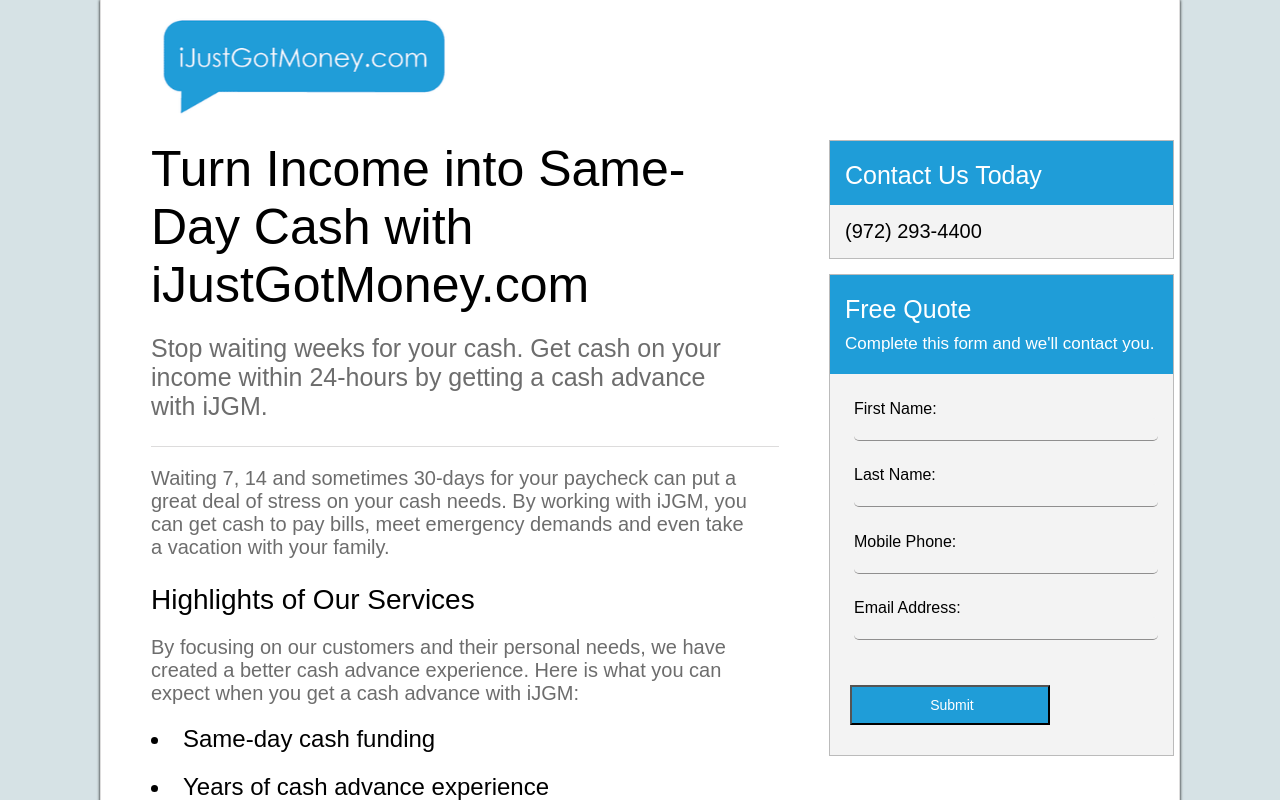
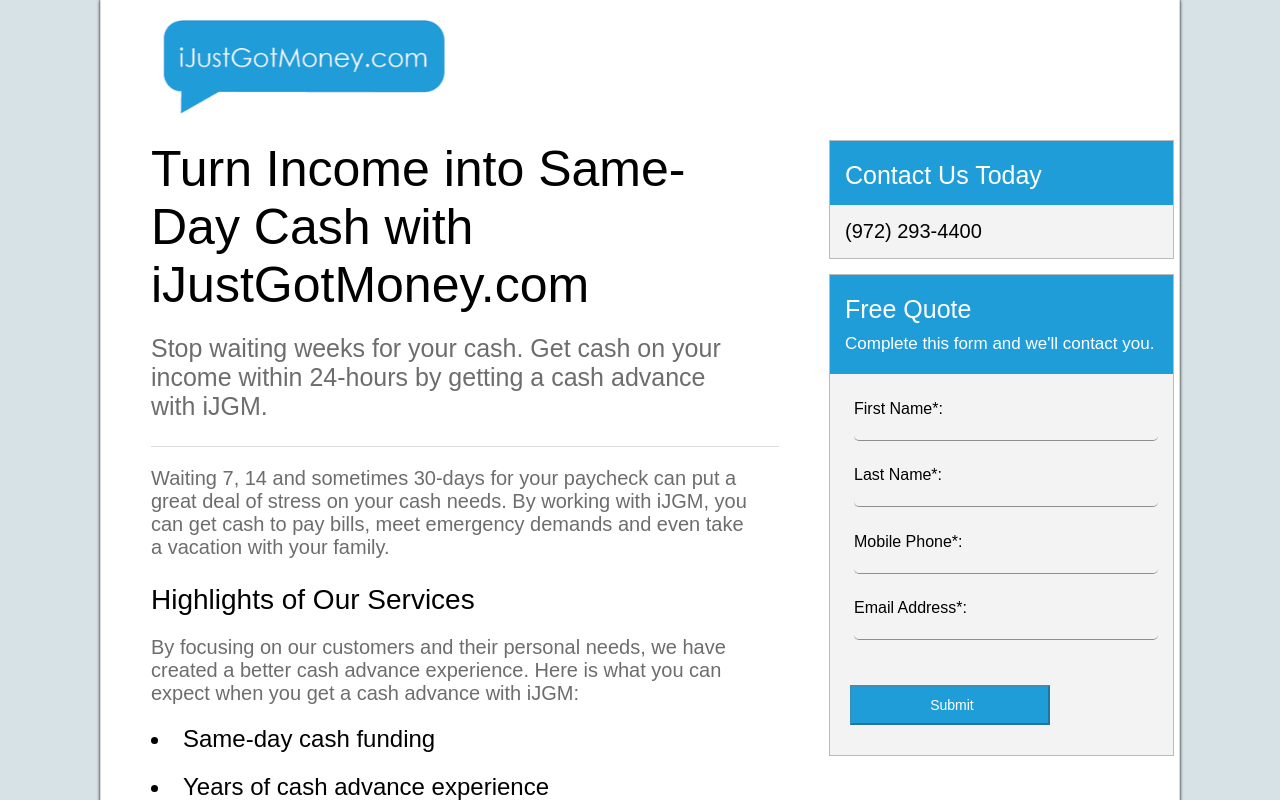
Before and after one commit to acrest/ijustgotmoney, an Angular app: page / in a window 1280 px wide. Built offline with nearby package versions, Linux system fonts and the light colour scheme.

Commit message:
form validation

```diff
--- a/package.json
+++ b/package.json
@@ -8,8 +8,8 @@
     "build": "ng build --prod",
     "test": "ng test",
     "lint": "ng lint",
-	"e2e": "ng e2e",
-	"deploy": "ng build --prod --output-path docs --base-href ijustgotmoney"
+    "e2e": "ng e2e",
+    "deploy": "ng build --prod --output-path docs --base-href ijustgotmoney"
   },
   "private": true,
   "dependencies": {
@@ -22,6 +22,7 @@
     "@angular/platform-browser": "6.1.2",
     "@angular/platform-browser-dynamic": "6.1.2",
     "@angular/router": "6.1.2",
+    "@angular/material": "^6.0.1",
     "core-js": "2.5.3",
     "rxjs": "6.2.2",
     "zone.js": "0.8.26"
--- a/src/app/app.module.ts
+++ b/src/app/app.module.ts
@@ -1,6 +1,6 @@
 import { BrowserModule } from "@angular/platform-browser";
 import { NgModule } from "@angular/core";
-
+import { FormsModule, ReactiveFormsModule }   from "@angular/forms";
 
 import { AppComponent } from "./app.component";
 
@@ -13,7 +13,9 @@
 		LandingPage
 	],
 	imports: [
-		BrowserModule
+		BrowserModule,
+		FormsModule,
+		ReactiveFormsModule
 	],
 	providers: [],
 	bootstrap: [AppComponent]
--- a/src/components/landing-page/landing-page.html
+++ b/src/components/landing-page/landing-page.html
@@ -69,7 +69,7 @@
 			</div>
 		</div>
 
-		<form class="gform pure-form pure-form-stacked" method="POST" data-email="info@ijustgotmoney.com"
+		<form #contactForm="ngForm" class="gform pure-form pure-form-stacked" method="POST" data-email="info@ijustgotmoney.com"
 		action="https://script.google.com/macros/s/AKfycbyiVjVcy7OVR27xI9kKo1vQ4F56dtTe0q1IKiCmI7L3-CwbRAuI/exec">
 			<div id="form" class="form">
 				<div *ngIf="isLarge" class="form-top">
@@ -93,24 +93,27 @@
 					</div>
 					<ng-container>
 						<fieldset>
-							<label class="field-name" for="first-name">First Name: </label>
-							<input id="first-name" name="first-name"/>
+							<label class="field-name" for="first-name">First Name*: </label>
+							<input (input)="onFirstNameChange()" [(ngModel)]="firstNameInput" #firstName="ngModel" id="first-name" name="first-name" minlength="1" [class.invalid]="!validFirstName && firstNameChanged"/>
 						</fieldset>
 						<fieldset>
-							<label class="field-name" for="last-name">Last Name:</label>
-							<input id="last-name" name="last-name"/>
+							<label class="field-name" for="last-name">Last Name*:</label>
+							<input (input)="onLastNameChange()" [(ngModel)]="lastNameInput" #lastName="ngModel" id="last-name" name="last-name" minlength="1" [class.invalid]="!validLastName && lastNameChanged"/>
 						</fieldset>
 						<fieldset>
-							<label class="field-name" for="phone">Mobile Phone:</label>
-							<input id="phone" name="phone"/>
+							<label class="field-name" for="phone">Mobile Phone*:</label>
+							<input (input)="onMobileChange()" [(ngModel)]="mobilePhone" #phone="ngModel" id="phone" name="phone" pattern="^(\+\d{1,2}\s)?\(?\d{3}\)?[\s.-]?\d{3}[\s.-]?\d{4}$" [class.invalid]="!validMobilePhone && mobilePhoneChanged"/>
 						</fieldset>
 						<fieldset>
-							<label class="field-name" for="email">Email Address:</label>
-							<input type="text" id="email" name="email"/>
+							<label class="field-name" for="email">Email Address*:</label>
+							<input (input)="onEmailChange()" [(ngModel)]="emailAddress" #email="ngModel" type="email" id="email" name="email" email pattern="[a-z0-9._%+-]+@[a-z0-9.-]+\.[a-z]{2,3}$" [class.invalid]="!validEmailAddress && emailAddressChanged"/>
 						</fieldset>
-						<button (click)="submit()">
+						<button (click)="submit()" [disabled]="!contactForm.dirty || !canSubmit">
 							<i class="fa fa-paper-plane"></i>&nbsp;Submit
 						</button>
+						<div *ngIf="showIncompleteMessage" class="invalid-field-warning">
+							*Please correct invalid fields
+						</div>
 					</ng-container>
 				</div>
 			</div>
--- a/src/components/landing-page/landing-page.scss
+++ b/src/components/landing-page/landing-page.scss
@@ -203,6 +203,9 @@
 						border-right: none;
 						border-radius: 5px;
 						border-bottom: 1px solid #8f8e8e;
+						&.invalid {
+							border-bottom: 1px solid red;
+						}
 					}
 					button {
 						margin-left: 20px;
@@ -218,6 +221,10 @@
 						font-size: 23px;
 						margin-left: -17px;
 						margin-bottom: 20px;
+					}
+					.invalid-field-warning {
+						margin-left: 10px;
+						margin-bottom: 10px;
 					}
 				}
 			}
@@ -403,6 +410,9 @@
 						border-right: none;
 						border-radius: 5px;
 						border-bottom: 1px solid #8f8e8e;
+						&.invalid {
+							border-bottom: 1px solid red;
+						}
 					}
 					button {
 						margin-left: 20px;
@@ -418,6 +428,10 @@
 						font-size: 23px;
 						margin-left: -17px;
 						margin-bottom: 20px;
+					}
+					.invalid-field-warning {
+						margin-left: 10px;
+						margin-bottom: 10px;
 					}
 				}
 			}
@@ -604,6 +618,9 @@
 						border-right: none;
 						border-radius: 5px;
 						border-bottom: 1px solid #8f8e8e;
+						&.invalid {
+							border-bottom: 1px solid red;
+						}
 					}
 					button {
 						margin-left: 20px;
@@ -620,6 +637,10 @@
 						margin-left: -17px;
 						margin-bottom: 20px;
 					}
+					.invalid-field-warning {
+						margin-left: 10px;
+						margin-bottom: 10px;
+					}
 				}
 			}
 		}
--- a/src/components/landing-page/landing-page.ts
+++ b/src/components/landing-page/landing-page.ts
@@ -1,5 +1,5 @@
-import { Component, OnInit, Input } from "@angular/core";
-
+import { Component, OnInit, Input, ViewChild } from "@angular/core";
+import { NgForm } from "@angular/forms";
 @Component({
 	selector: "landing-page",
 	templateUrl: "./landing-page.html",
@@ -13,7 +13,32 @@
 	@Input() public isMedium: boolean;
 	@Input() public isLarge: boolean;
 
+	@ViewChild("contactForm") public contactForm: NgForm;
+	@ViewChild("firstName") public firstNameElement: any;
+	@ViewChild("lastName") public lastNameElement: any;
+	@ViewChild("phone") public phoneElement: any;
+	@ViewChild("email") public emailElement: any;
+
 	public showThankYou: boolean;
+
+	public firstNameInput: string = "";
+	public lastNameInput: string = "";
+	public mobilePhone: string = "";
+	public emailAddress: string = "";
+
+	public validFirstName: boolean = false;
+	public validLastName: boolean = false;
+	public validMobilePhone: boolean = false;
+	public validEmailAddress: boolean = false;
+
+	public firstNameChanged: boolean = false;
+	public lastNameChanged: boolean = false;
+	public mobilePhoneChanged: boolean = false;
+	public emailAddressChanged: boolean = false;
+
+	public canSubmit: boolean;
+	public showIncompleteMessage: boolean = false;
+
 	public constructor()
 	{
 	}
@@ -30,4 +55,70 @@
 			window.scroll(0, 0);
 		}
 	}
+
+	public onFirstNameChange(): void
+	{
+		if (this.firstNameInput !== "")
+		{
+			this.validFirstName = !this.firstNameElement.invalid;
+		}
+		else
+		{
+			this.validFirstName = false;
+		}
+		this.firstNameChanged = true;
+		this.updateCanSubmit();
+	}
+
+	public onLastNameChange(): void
+	{
+		if (this.lastNameInput !== "")
+		{
+			this.validLastName = !this.lastNameElement.invalid;
+		}
+		else
+		{
+			this.validLastName = false;
+		}
+		this.lastNameChanged = true;
+		this.updateCanSubmit();
+	}
+
+	public onMobileChange(): void
+	{
+		if (this.mobilePhone !== "")
+		{
+			this.validMobilePhone = !this.phoneElement.invalid;
+		}
+		else
+		{
+			this.validMobilePhone = false;
+		}
+		this.mobilePhoneChanged = true;
+		this.updateCanSubmit();
+	}
+
+	public onEmailChange(): void
+	{
+		if (this.emailAddress !== "")
+		{
+			this.validEmailAddress = !this.emailElement.invalid;
+		}
+		else
+		{
+			this.validEmailAddress = false;
+		}
+		this.emailAddressChanged = true;
+		this.updateCanSubmit();
+	}
+
+	public updateCanSubmit(): void
+	{
+		this.canSubmit = this.validFirstName && this.validLastName && this.validMobilePhone && this.validEmailAddress;
+		this.showIncompleteMessage = false;
+		if (this.firstNameChanged && this.lastNameChanged && this.mobilePhoneChanged && this.emailAddressChanged && !this.canSubmit)
+		{
+			this.showIncompleteMessage = true;
+		}
+	}
 }
```
Also changed, not shown: 4 other files (tests, documents, lock files or other folders).
